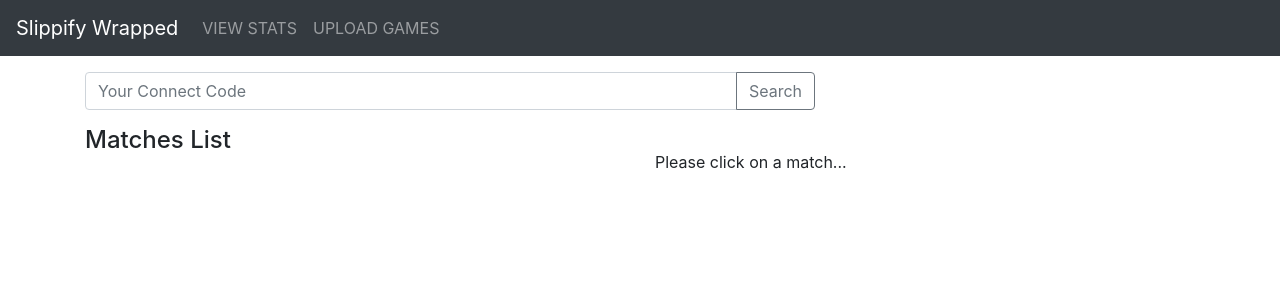
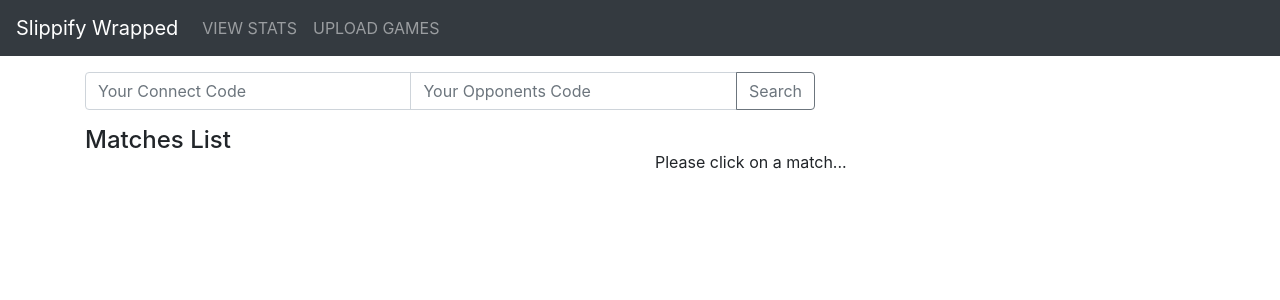
Before and after one commit to geoffreylao/MERN_projects, a React (Create React App) app in the folder bezkoder-slippi-mern/react-slip/: page / in a window 1280 px wide. Shown: the top 300 px of the page. Built offline with nearby package versions, Linux system fonts and the light colour scheme.

Commit message:
fixed empty opponent code field causing problems, working on implementing full form

```diff
--- a/bezkoder-slippi-mern/react-slip/src/components/matches-list.component.js
+++ b/bezkoder-slippi-mern/react-slip/src/components/matches-list.component.js
@@ -8,18 +8,19 @@
     this.onChangeSearchCode = this.onChangeSearchCode.bind(this);
     this.setActiveMatch = this.setActiveMatch.bind(this);
     this.searchCode = this.searchCode.bind(this);
+    this.onChangeOppCode = this.onChangeOppCode.bind(this);
 
     this.state = {
       matches: [],
       matchesLoading: "",
       currentMatch: null,
       currentIndex: -1,
-      searchCode: ""
+      searchCode: "",
+      oppCode: ""
     };
   }
 
   componentDidMount() {
-    this.searchCode();
   }
 
   onChangeSearchCode(e) {
@@ -27,6 +28,14 @@
 
     this.setState({
       searchCode: searchCode
+    });
+  }
+
+  onChangeOppCode(e) {
+    const oppCode = e.target.value;
+
+    this.setState({
+      oppCode: oppCode
     });
   }
 
@@ -39,15 +48,15 @@
 
   searchCode() {
 
-    if (this.state.searchCode === "") return;
-
     let mycode = this.state.searchCode.replace("#", "-");
 
     this.setState({
       matchesLoaded: "loading"
     });
 
-    MatchDataService.findByCode(mycode)
+    let params = new URLSearchParams(`code=${mycode}`)
+
+    MatchDataService.findByCode(params.toString())
       .then(response => {
         this.setState({
           matches: response.data,
@@ -63,7 +72,7 @@
   }
 
   render() {
-    const { searchCode, matches, matchesLoaded, currentMatch, currentIndex } = this.state;
+    const { searchCode, matches, matchesLoaded, currentMatch, currentIndex, oppCode } = this.state;
 
     const renderMatchList = () => {
       if (matchesLoaded === "loaded") {
@@ -105,6 +114,13 @@
               placeholder="Your Connect Code"
               value={searchCode}
               onChange={this.onChangeSearchCode}
+            />
+            <input
+              type="text"
+              className="form-control"
+              placeholder="Your Opponents Code"
+              value={oppCode}
+              onChange={this.onChangeOppCode}
             />
             <div className="input-group-append">
               <button
--- a/bezkoder-slippi-mern/react-slip/src/services/match.service.js
+++ b/bezkoder-slippi-mern/react-slip/src/services/match.service.js
@@ -9,8 +9,9 @@
     return http.post("/matches", data);
   }
 
-  findByCode(code, oppcode, character, stage, complete, start, end){
-    return http.get(`/matches?code=${code}&oppcode=${oppcode}&character=${character}&stage=${stage}&complete=${complete}&start=${start}&end=${end}`);
+  findByCode(searchParamString){
+    console.log(searchParamString);
+    return http.get(`matches?${searchParamString}`);
   }
 }
 
```
Also changed, not shown: 1 other file (tests, documents, lock files or other folders).
